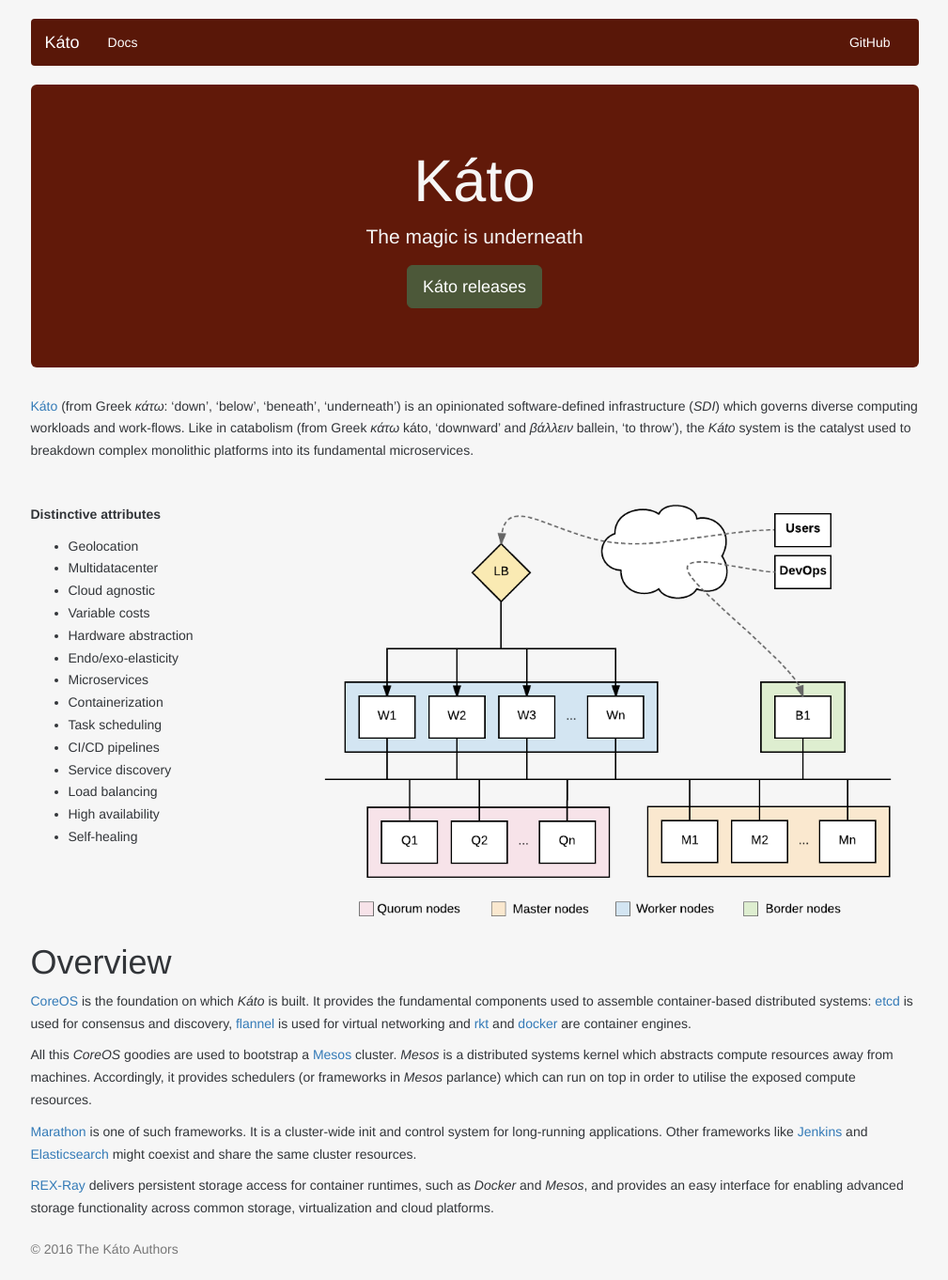
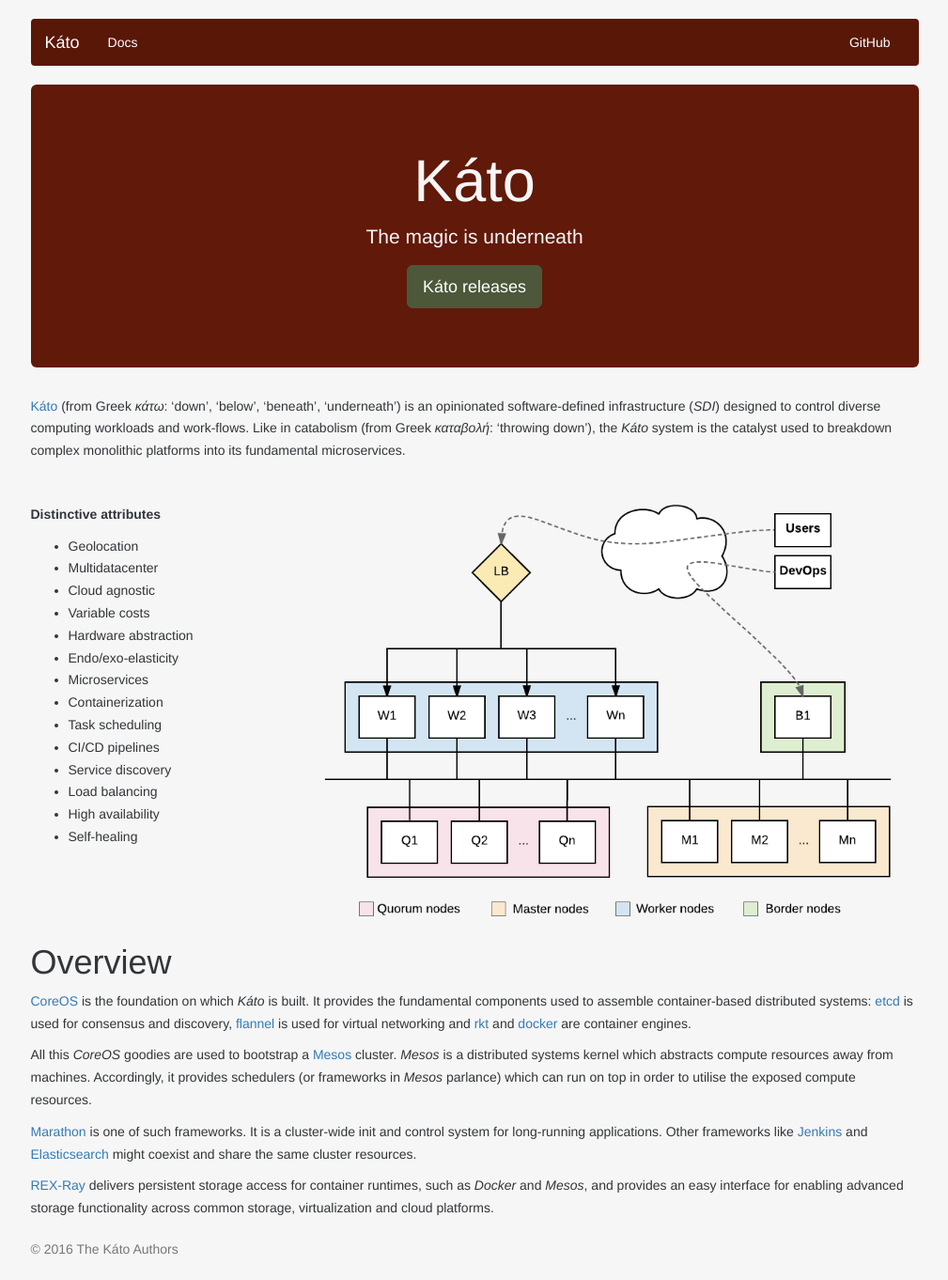
Before and after one commit to h0tbird/coreseed, a Jekyll site: the page built from docs/index.md, in a window 1280 px wide. Shown: the whole page at 94% size, without its empty margins (135-1144 px from the left). Built offline with Jekyll 4.4.1, drawn with Linux system fonts in a browser that asks for light colours; nearby versions of some CDN libraries; some web fonts are replaced.

Commit message:
Update docs

```diff
--- a/docs/index.md
+++ b/docs/index.md
@@ -16,8 +16,8 @@ title: The catabolic catalyst
 </div>
 
 
-[Káto](https://github.com/katosys/kato) (from Greek *κάτω*: 'down', 'below', 'beneath', 'underneath') is an opinionated software-defined infrastructure (*SDI*) which governs diverse computing workloads and work-flows.
-Like in catabolism (from Greek *κάτω* káto, 'downward' and *βάλλειν* ballein, 'to throw'), the *Káto* system is the catalyst used to breakdown complex monolithic platforms into its fundamental microservices.
+[Káto](https://github.com/katosys/kato) (from Greek *κάτω*: 'down', 'below', 'beneath', 'underneath') is an opinionated software-defined infrastructure (*SDI*) designed to control diverse computing workloads and work-flows.
+Like in catabolism (from Greek *καταβολή*: 'throwing down'), the *Káto* system is the catalyst used to breakdown complex monolithic platforms into its fundamental microservices.
 
 <img src="{{ site.baseurl}}/img/kato.png" width="70%" height="70%" align="right">
 
```
Also changed, not shown: docs/docs/index.md (+1 -1 lines), docs/README.md (added).
